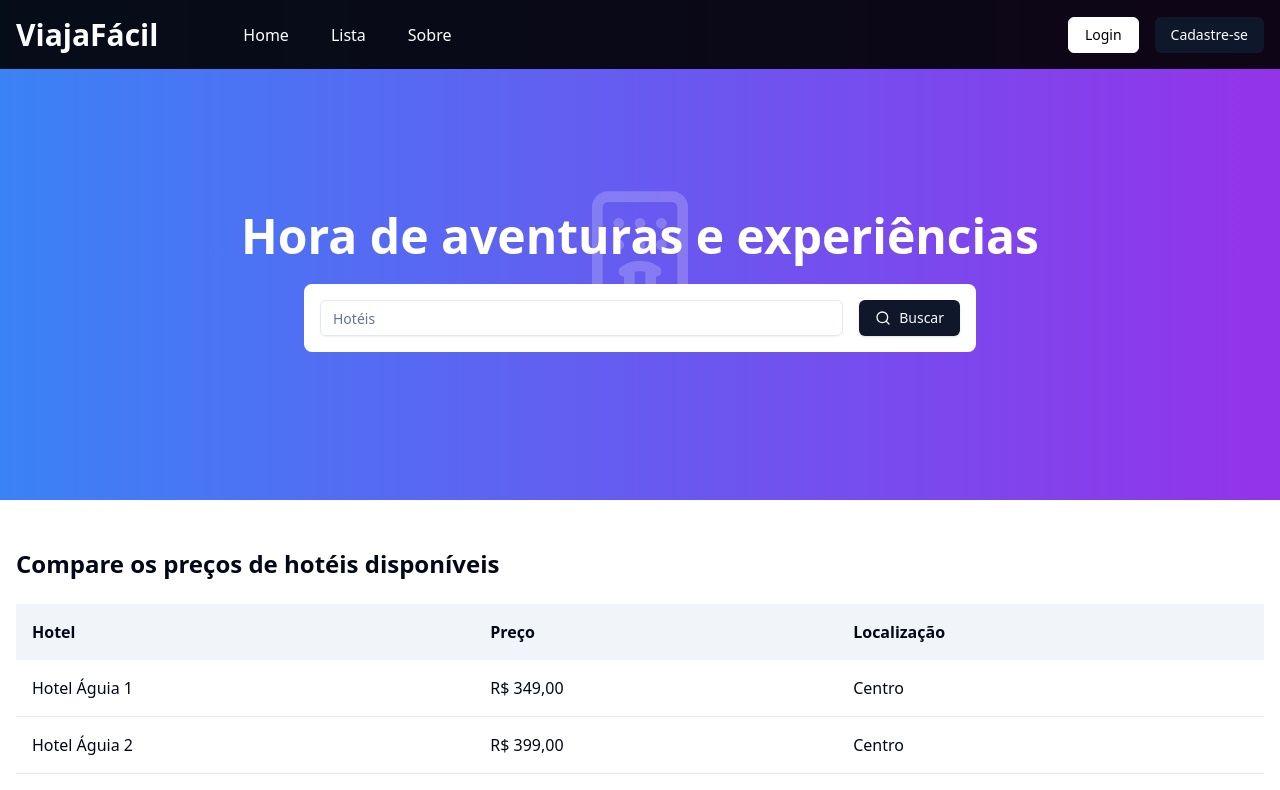
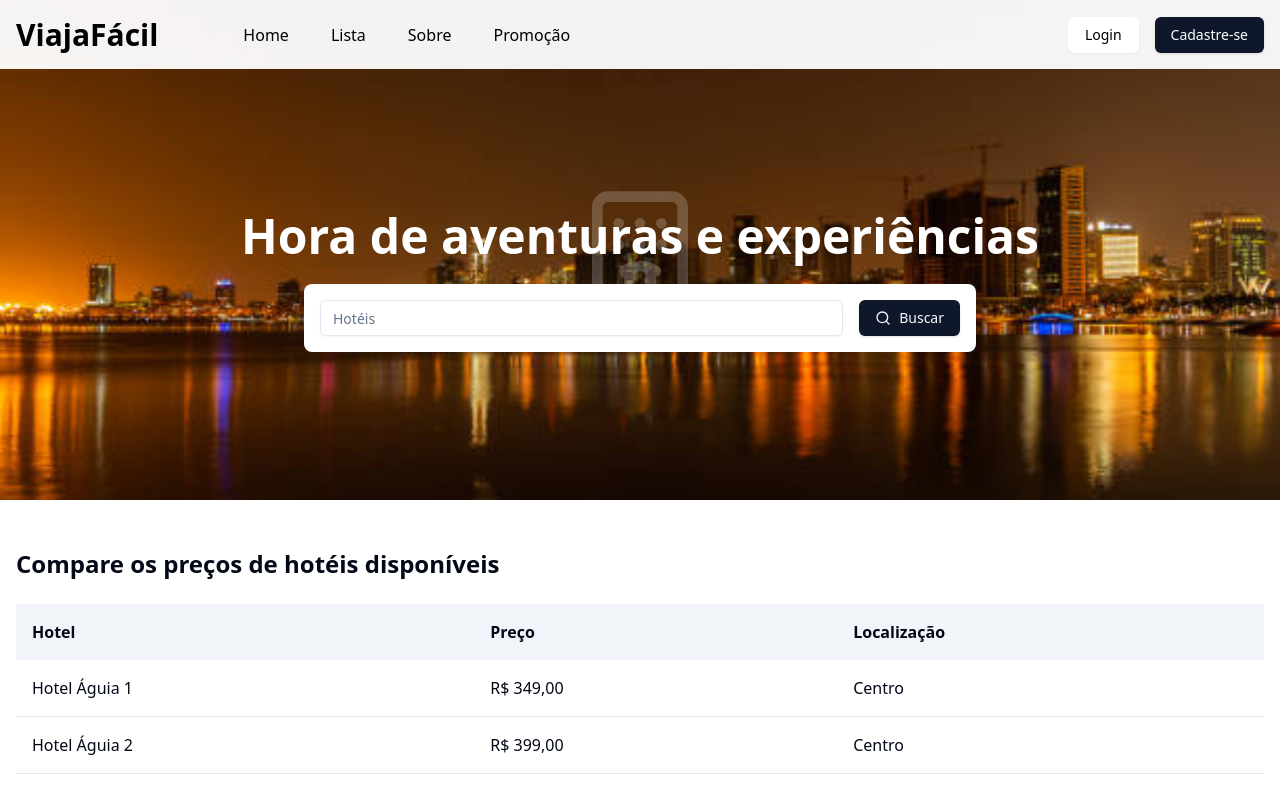
Before and after one commit to fernando-sebastiao/any-project, a React (Vite) app: page /dashboard in a window 1280 px wide. Shown: the top 790 px of the page. Built offline with nearby package versions, Linux system fonts and the light colour scheme; the HTML template or start-up script is replaced by a standard one.

Commit message:
inserido a imagem

```diff
--- a/src/pages/dashboard-page.tsx
+++ b/src/pages/dashboard-page.tsx
@@ -17,7 +17,7 @@ export function DashboardPage() {
   return (
     <div className="flex flex-col min-h-screen">
       {/* Navigation */}
-      <header className="fixed top-0 w-full z-50 bg-black/90 text-white">
+      <header className="fixed top-0 w-full z-50 bg-white/95 text-black">
         <div className="container mx-auto px-4 py-3 flex items-center justify-between">
           {/* Nome e navegação */}
           <div className="flex items-center gap-20">
@@ -31,7 +31,7 @@ export function DashboardPage() {
               </a>
               <a
                 href="#"
-                className="hover:bg-white hover:text-black transition-colors rounded-lg p-[5px]"
+                className="hover:bg-white hover:text-black transition-colors rounded-lg p-[5px] text."
               >
                 Lista
               </a>
@@ -40,6 +40,12 @@ export function DashboardPage() {
                 className="hover:bg-white hover:text-black transition-colors rounded-lg p-[5px]"
               >
                 Sobre
+              </a>
+              <a
+                href="#"
+                className="hover:bg-white hover:text-black transition-colors rounded-lg p-[5px]"
+              >
+                Promoção
               </a>
             </nav>
           </div>
@@ -62,7 +68,13 @@ export function DashboardPage() {
         </div>
       </header>
       {/* Hero Section */}
-      <section className="relative pt-16 h-[500px] bg-gradient-to-r from-blue-500 to-purple-600">
+      {/* Hero Section */}
+      <section
+        className="relative pt-16 h-[500px] bg-cover bg-center object-cover"
+        style={{
+          backgroundImage: "url('/hotelimg/ilha1.jpg')",
+        }}
+      >
         <div className="absolute inset-0 flex items-center justify-center">
           <Hotel className="w-32 h-32 text-white opacity-20" />
         </div>
@@ -85,6 +97,7 @@ export function DashboardPage() {
           </div>
         </div>
       </section>
+
       {/* Price Comparison */}
       <section className="py-12 container mx-auto px-4">
         <h2 className="text-2xl font-semibold mb-6">
```
Also changed, not shown: public/hotelimg/ilha.jpg (added), public/hotelimg/ilha1.jpg (added).
